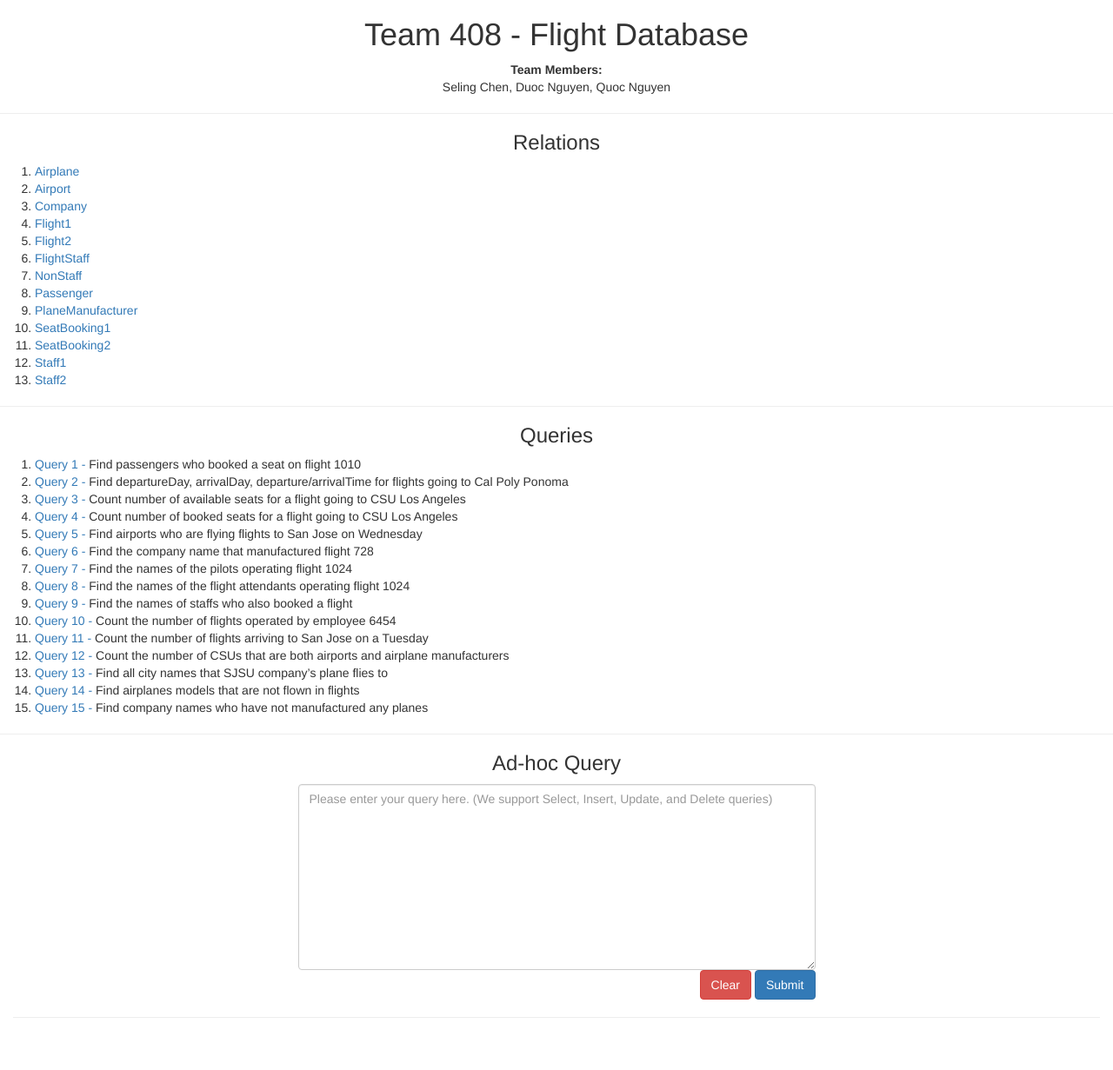
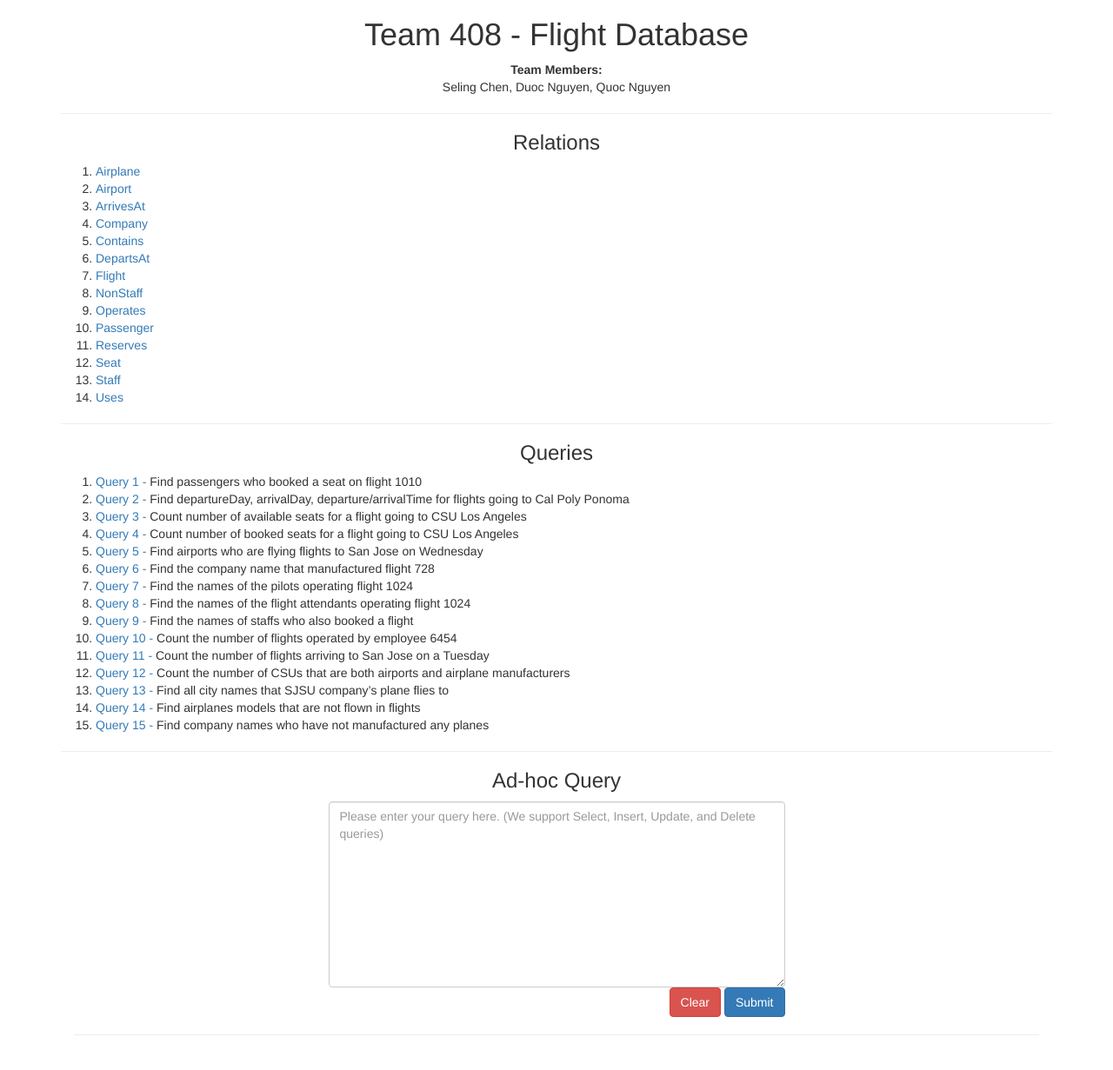
Before and after one commit to duocneyugn/Flight-Transportation, a PHP site: page / in a window 1280 px wide. Shown: the whole page at 87% size. Before the commit the page ends 1171 px from the top, so only its background shows below. Run offline with PHP 8.4, Linux system fonts and the light colour scheme.

Commit message:
relations fixed

```diff
--- a/flight_database/index.php
+++ b/flight_database/index.php
@@ -19,6 +19,7 @@
 		<?php
 			$connection = mysqli_connect('localhost','root','','flight_database');
 		?>
+		<div class="container">
 			<center>
 				<h1>Team 408 - Flight Database</h1>
 				<b>Team Members:</b><br/>
@@ -31,17 +32,18 @@
 			<ol>
 				<li><a href="/flight_database/index.php/?query=Select * From Airplane;" >Airplane</a></li>
 				<li><a href="/flight_database/index.php/?query=Select * From Airport;" >Airport</a></li>
+				<li><a href="/flight_database/index.php/?query=Select * From ArrivesAt;" >ArrivesAt</a></li>
 				<li><a href="/flight_database/index.php/?query=Select * From Company;" >Company</a></li>
-			<li><a href="/flight_database/index.php/?query=Select * From Flight1;" >Flight1</a></li>
-			<li><a href="/flight_database/index.php/?query=Select * From Flight2;" >Flight2</a></li>
-			<li><a href="/flight_database/index.php/?query=Select * From FlightStaff;" >FlightStaff</a></li>
+				<li><a href="/flight_database/index.php/?query=Select * From Contains;" >Contains</a></li>
+				<li><a href="/flight_database/index.php/?query=Select * From DepartsAt;" >DepartsAt</a></li>
+				<li><a href="/flight_database/index.php/?query=Select * From Flight;" >Flight</a></li>
 				<li><a href="/flight_database/index.php/?query=Select * From NonStaff;" >NonStaff</a></li>
+				<li><a href="/flight_database/index.php/?query=Select * From Operates;" >Operates</a></li>
 				<li><a href="/flight_database/index.php/?query=Select * From Passenger;" >Passenger</a></li>
-			<li><a href="/flight_database/index.php/?query=Select * From PlaneManufacturer;" >PlaneManufacturer</a></li>
-			<li><a href="/flight_database/index.php/?query=Select * From SeatBooking1;" >SeatBooking1</a></li>
-			<li><a href="/flight_database/index.php/?query=Select * From SeatBooking2;" >SeatBooking2</a></li>
-			<li><a href="/flight_database/index.php/?query=Select * From Staff1;" >Staff1</a></li>
-			<li><a href="/flight_database/index.php/?query=Select * From Staff2;" >Staff2</a></li>
+				<li><a href="/flight_database/index.php/?query=Select * From Reserves;" >Reserves</a></li>
+				<li><a href="/flight_database/index.php/?query=Select * From Seat;" >Seat</a></li>
+				<li><a href="/flight_database/index.php/?query=Select * From Staff;" >Staff</a></li>
+				<li><a href="/flight_database/index.php/?query=Select * From Uses;" >Uses</a></li>
 			</ol>
 			<hr/>
 
@@ -66,7 +68,6 @@ manufacturers</li>
 				<li><a href="/flight_database/index.php/?query=SELECT DISTINCT Flight2.arrivingAirport FROM PlaneManufacturer, Flight2 WHERE Flight2.modelNumber = PlaneManufacturer.modelNumber AND PlaneManufacturer.companyName = 'San Jose State University' ORDER BY Flight2.arrivingAirport;" >Query 13 - </a>Find all city names that SJSU company’s plane flies to</li>
 				<li><a href="/flight_database/index.php/?query=SELECT modelNumber FROM Airplane WHERE modelNumber NOT IN( SELECT modelNumber FROM Flight2 ) ORDER BY Airplane.modelNumber;" >Query 14 - </a>Find airplanes models that are not flown in flights</li>
 				<li><a href="/flight_database/index.php/?query=SELECT name FROM Company WHERE Company.name NOT IN ( SELECT companyName FROM PlaneManufacturer ) ORDER BY Company.name;" >Query 15 - </a>Find company names who have not manufactured any planes</li>
-
 			</ol>
 			<hr/>
 
@@ -131,5 +132,6 @@ manufacturers</li>
 				?>
 				<br/>
 			</div>
+		</div>
 	</body>
 </html>
```
Lines whose indentation alone changed are shown as unchanged.
